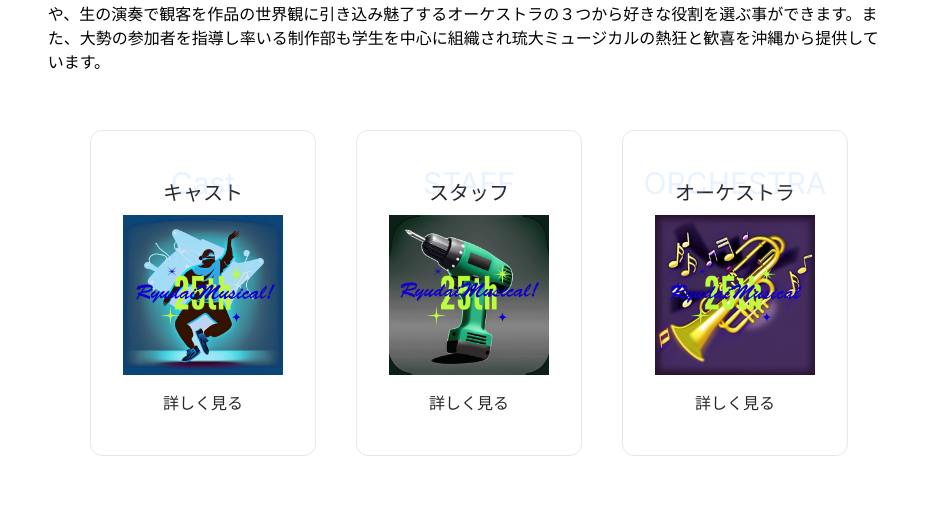
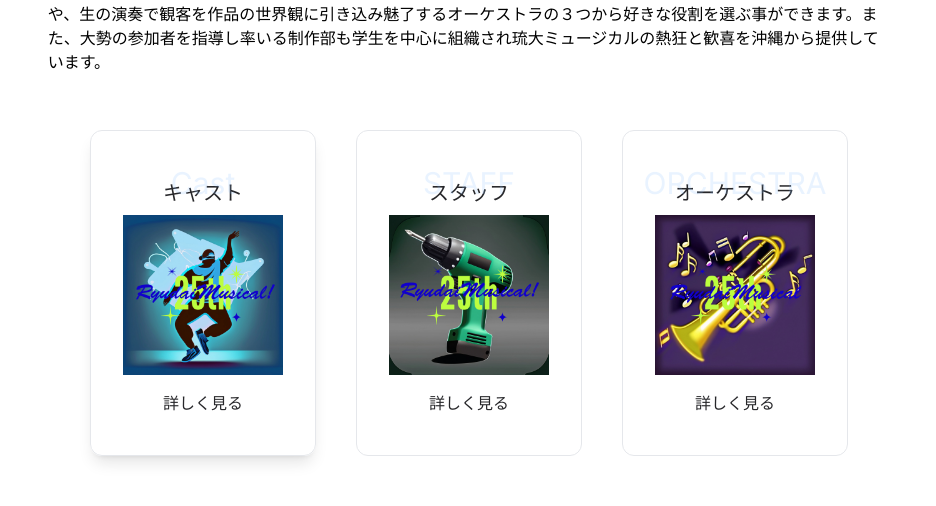
Before and after one commit to egnuyuki/ryudaimusical, a Next.js app: page / in a window 1280 px wide. Shown: the part 1428-1934 px from the top of the page, without its empty margins (171-1107 px from the left). Built offline with nearby package versions, Linux system fonts and the light colour scheme.

Commit message:
no message

```diff
--- a/src/components/Dep copy.tsx
+++ b/src/components/Dep copy.tsx
@@ -28,7 +28,7 @@ export default function Dep () {
     return (
         <div>
             <div className="w-full justify-center items-center flex-col md:flex-row flex gap-10 my-10">
-                    <div className="border p-8 rounded-xl flex flex-col items-center gap-2">
+                    <div className="border p-8 rounded-xl flex flex-col items-center gap-2 shadow-lg">
                         <div className="mx-auto relative mt-4">
                             <div className="text-zinc-800 dark:text-white text-xl font-normal mx-auto text-center">キャスト</div>
                             <div className="text-blue-300 dark:text-blue-50 text-opacity-20 dark:text-opacity-20 text-3xl font-normal mx-auto text-center absolute -top-2/4 left-2/4 -translate-x-2/4">Cast</div>
```
